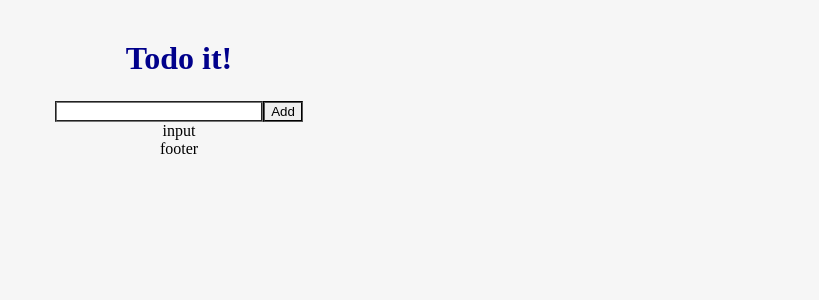
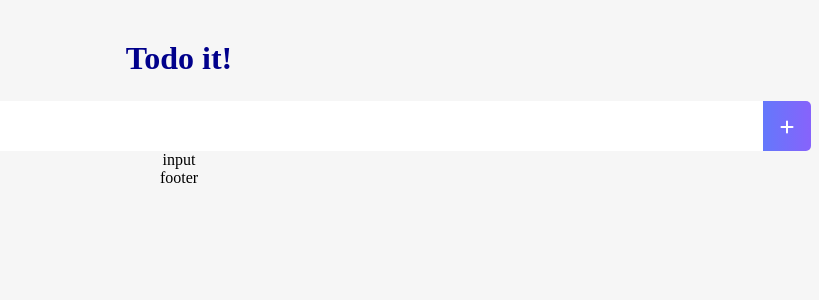
Before and after one commit to Ziihong/study_vue, a Vue app in the folder vue-todo/: page / in a window 1280 px wide. Shown: the top 300 px of the page, without its empty margins (461-1280 px from the left). Built offline with nearby package versions, Linux system fonts and the light colour scheme.

Commit message:
feat: TodoInput_style

```diff
--- a/vue-todo/src/components/TodoInput.vue
+++ b/vue-todo/src/components/TodoInput.vue
@@ -1,7 +1,9 @@
 <template>
-  <div>
-    <input type="text" v-model="newTodoInput" />
-    <button v-on:click="addTodo">Add</button>
+  <div class="inputBox">
+    <input type="text" v-model="newTodoInput" v-on:keyup.enter="addTodo" />
+    <span class="addContainer" v-on:click="addTodo">
+      <i class="fas fa-plus addBtn"></i>
+    </span>
   </div>
 </template>
 
@@ -26,4 +28,29 @@
 };
 </script>
 
-<style></style>
+<style scoped>
+input:focus {
+  outline: none;
+}
+.inputBox {
+  background: white;
+  height: 50px;
+  line-height: 50px;
+  border-radius: 5px;
+}
+.inputBox input {
+  border-style: none;
+  font-size: 0.9rem;
+}
+.addContainer {
+  float: right;
+  background: linear-gradient(to right, #6478fb, #8763fb);
+  display: block;
+  width: 3rem;
+  border-radius: 0 5px 5px 0;
+}
+.addBtn {
+  color: white;
+  vertical-align: middle;
+}
+</style>
```
